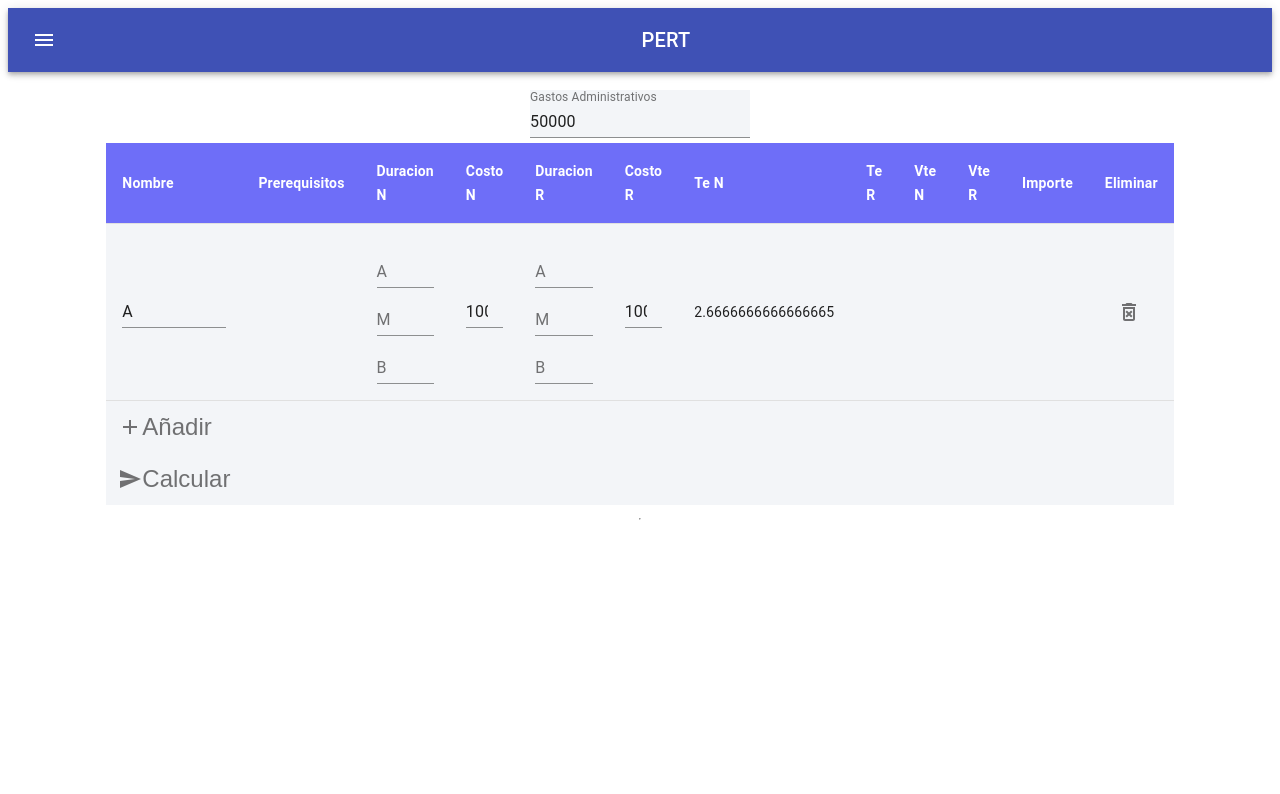
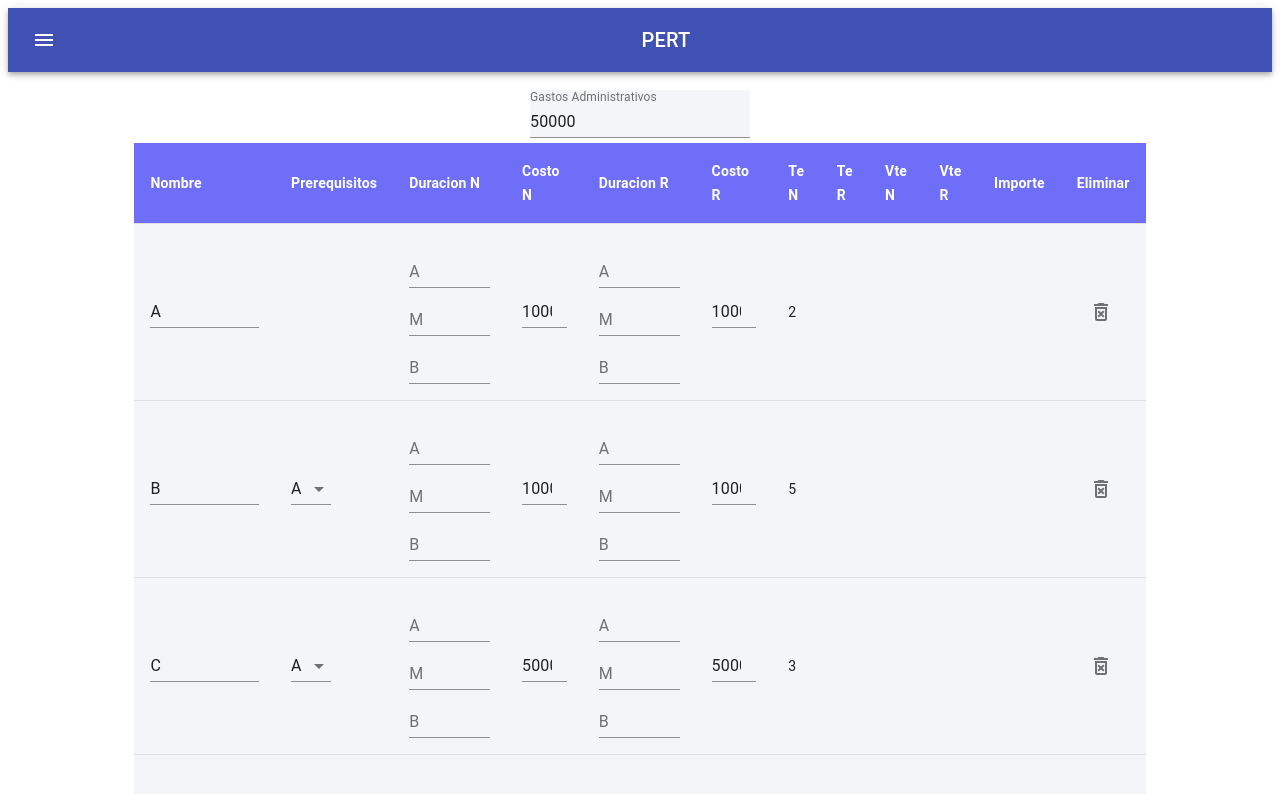
Before and after one commit to r0naldC/CPM-UI, a React (Create React App) app: page / in a window 1280 px wide. Shown: the top 794 px of the page. Built offline with nearby package versions, Linux system fonts and the light colour scheme.

Commit message:
commit #3
agregue la formula de vte

```diff
--- a/src/Components/MainContainer.jsx
+++ b/src/Components/MainContainer.jsx
@@ -25,15 +25,15 @@ import ListSubheader from '@material-ui/core/ListSubheader';
 
 import './css.css';
 
-import { calculateTotalCost, calculateTotalDuration, calculateCriticalPath, Activity, calculateBudget } from './toSpare';
+import { calculateTotalCost, calculateTotalDuration, calculateCriticalPath, Activity, calculateBudget, formula1 } from './toSpare';
 import { isValueInAnotherArray, canRemoveActivity } from './comprobation';
 let resul;
 let sampleData = [
-  new Activity("A", 1,3,3, 100000)
-  // new Activity("B", 5, 500000),
-  // new Activity("C", 1, 1000000, "A", "B"),
-  // new Activity("D", 9, 2000000, "C"),
-  // new Activity("E", 7, 800000, "C"),
+  new Activity("A", 2.0, 100000),
+  new Activity("B", 5.0, 1000000,"A"),
+  new Activity("C", 3.0, 500000, "A"),
+  new Activity("D", 6.0, 900000, "B","C"),
+  new Activity("E", 4.0, 700000, "D")
   // new Activity("F", 1, 1500000, "D", "E"),
   // new Activity("G", 4, 600000, "D", "E")
 ];
@@ -49,7 +49,9 @@ function App() {
   let [duration, setDuration] = useState(0);
   let [criticalPath, setCriticalPath] = useState([]);
   let [budget, setBudget] = useState([]);
-  // let [formula, setFormula] = useState(0);
+  let [formula, setFormula] = useState(0);
+  let [formula1, setFormula1] = useState(0);
+  let [formula2, setFormula2] = useState(0);
   let [wasCalculated, setCalc] = useState(false);
 
   const handleData = (data) => {
@@ -58,6 +60,7 @@ function App() {
     setCriticalPath(calculateCriticalPath(groupedActivitiesDone));
     setBudget(calculateBudget(groupedActivitiesDone, adminExpenses));
     // setFormula(formula1(a,m,b));
+    console.log(formula)
     setCalc(true);
   }
 
@@ -65,16 +68,20 @@ function App() {
     setExpenses( parseInt(event.target.value))
   }
 
+
   return (
     <div className="App">
       <Form onSubmit={handleData} handleChangeadmExpenses={handleChangeadmExpenses} adminExpenses={adminExpenses} />
+
       {wasCalculated && <div>
-        <div className="horizontal-divisor"></div> <Results duration={duration} cost={cost} criticalPath={criticalPath} budget={budget} adminExpenses={adminExpenses}/>
+        <div className="horizontal-divisor"></div>
+        <Results duration={duration} cost={cost} criticalPath={criticalPath} budget={budget} adminExpenses={adminExpenses}/>
       </div>}
     </div>
   );
 }
 
+// }
 // Probably can use this to render a Chip with delete button
 function preChip(value, handleDeleteFN = () => { }) {
   return <Chip
@@ -94,14 +101,11 @@ function Form({ onSubmit, handleChangeadmExpenses, adminExpenses }) {
     setData(newData);
     console.log(data)
   }
-  function changeV({ target: { value } }, index) {
-    let newData = [...data];
-    newData[index].a.push(value);
-    newData[index].m.push(value);
-    newData[index].b.push(value);
-    setData(newData);
-    console.log(newData);
-  }
+  function formula1(a,m,b) {
+    console.log((a + (4.0 * m) + b) / 6.0)
+    return ((a + (4.0 * m) + b) / 6.0).toFixed(2)
+}
+
   function addPre({ target: { value } }, index) {
     let newData = [...data];
     newData[index].pre.push(value);
@@ -129,19 +133,12 @@ function Form({ onSubmit, handleChangeadmExpenses, adminExpenses }) {
   } // Check if there's an activity that has this one as a prerequisite
 
   function createNewActivity() {
-    setData([...data, new Activity('', 0,0,0, 0)])
+    setData([...data, new Activity('', 0, 0)])
   }
-  function durationConst(a,m,b){
-    this.a = a;
-    this.m = m;
-    this.b = b;
 
-  }
-  function durationR(durationConst){
-   resul = durationConst.a + (durationConst.m * 4) + durationConst.b;
-
-  }
+  //}
   useEffect(() => {
+    formula1();
     // createNewActivity();
     // createNewActivity();
   }, [])
@@ -196,9 +193,9 @@ function Form({ onSubmit, handleChangeadmExpenses, adminExpenses }) {
 
               <TableCell > <TextField type="number" value={act.cost} onChange={event => handleChange(event, 'cost', index)}></TextField> </TableCell>
 
-              <TableCell > <TextField label = "A" type="number" value={act.a} onChange={event => handleChange(event, 'a', index)}></TextField>
-              <TextField label = "M" type="number" value={act.m} onChange={event => handleChange(event, 'm', index)}></TextField>
-              <TextField label = "B" type="number" value={act.b} onChange={event => handleChange(event, 'b', index)}></TextField>
+              <TableCell > <TextField label = "A" onChange={event => handleChange(event, 'a', index)}></TextField>
+              <TextField label = "M" type="number"  onChange={event => handleChange(event, 'm', index)}></TextField>
+              <TextField label = "B" type="number"  onChange={event => handleChange(event, 'b', index)}></TextField>
 
 
                </TableCell>
--- a/src/Components/toSpare.js
+++ b/src/Components/toSpare.js
@@ -1,4 +1,4 @@
-let inputs = document.getElementsByTagName('input'),
+let inputs = document.getElementsByTagName('TextField'),
     inputsArray = []
 for (const input of inputs) {
     inputsArray.push(input);
@@ -9,11 +9,18 @@ inputsArray
     .forEach(input => {
         input.addEventListener('change', () => {
             formula1();
+            Activity();
         })
     })
 export function formula1(a, m, b) {
-    return (a + (4.0 * m) + b) / 6.0
+    console.log((a + (4.0 * m) + b) / 6.0)
+    return ((a + (4.0 * m) + b) / 6.0).toFixed(2)
 }
+export function formula2(a, b) {
+    // console.log((a + (4.0 * m) + b) / 6.0)
+    return (((a + b) / 6.0) ^ 0.5).toFixed(2)
+}
+
 /**
  *
  * @param {String} name
@@ -21,9 +28,9 @@ export function formula1(a, m, b) {
  * @param {Number} cost
  * @param  {...String} pre
  */
-export function Activity(name, a, m, b, cost, ...pre) {
+export function Activity(name, duration, cost, ...pre) {
     this.name = name;
-    this.duration = formula1(a, m, b);
+    this.duration = duration;
     this.cost = cost;
     this.pre = pre;
     this.isDone = false;
```
